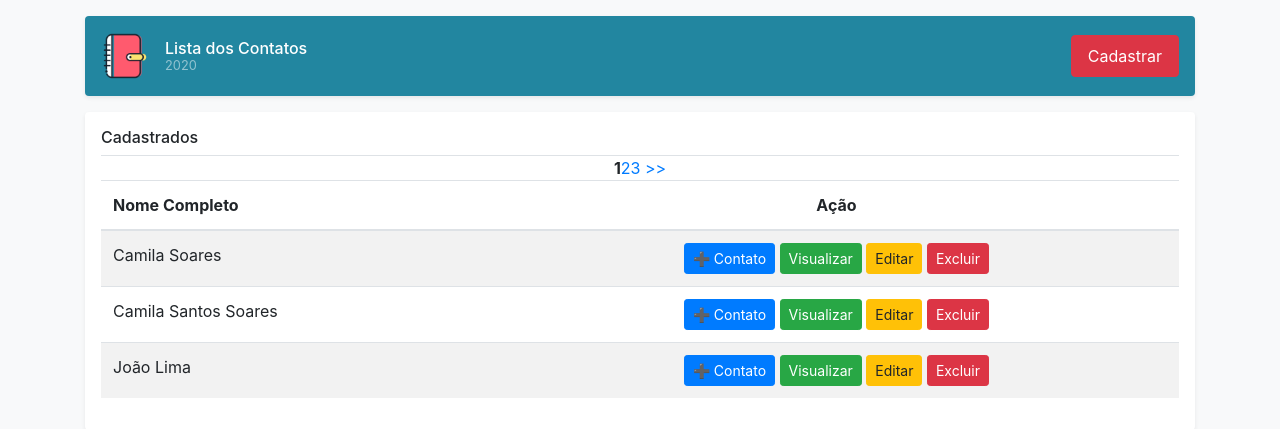
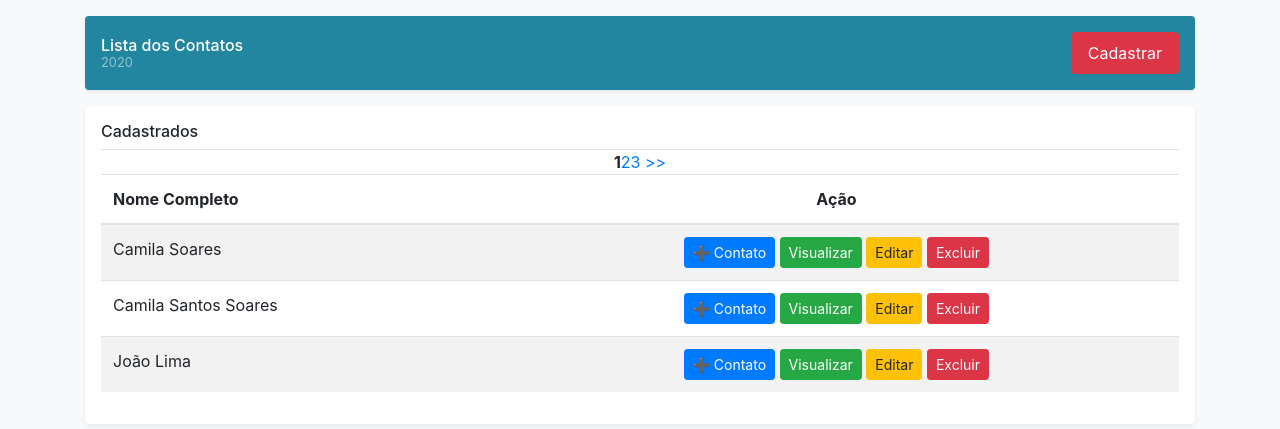
Before and after one commit to guinhorl/provadevjunior, a CodeIgniter app: page /codeIgniter/index.php/welcome/index/1 in a window 1280 px wide. Shown: the part 56-485 px from the top of the page. Run offline with CodeIgniter, Linux system fonts and the light colour scheme; data comes from the database, SQL or seed files in the repository; some libraries are stand-ins or nearby versions.

Commit message:
comentar tag de img

```diff
--- a/application/views/home.php
+++ b/application/views/home.php
@@ -4,7 +4,7 @@ defined('BASEPATH') or exit('No direct script access allowed');
 
 <main role="main" class="container">
 	<div class="d-flex align-items-center p-3 my-3 text-white-50 bg-azul rounded shadow-sm">
-		<img class="mr-3" src="assets/brand/icon-agenda.png" alt="" width="48" height="48">
+		<!--<img class="mr-3" src="assets/brand/icon-agenda.png" alt="" width="48" height="48">-->
 		<div class="lh-100">
 			<h6 class="mb-0 text-white lh-100">Lista dos Contatos</h6>
 			<small>2020</small>
```
